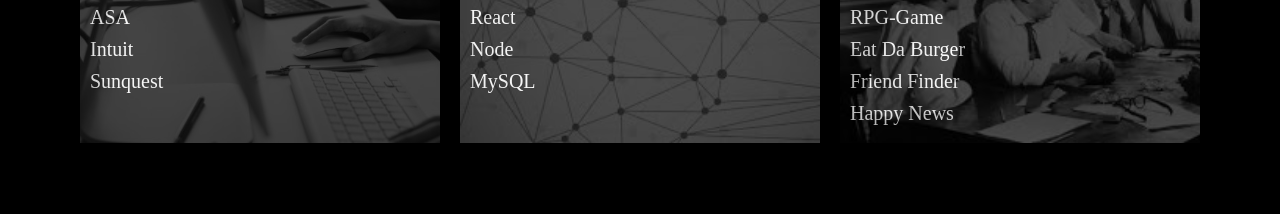
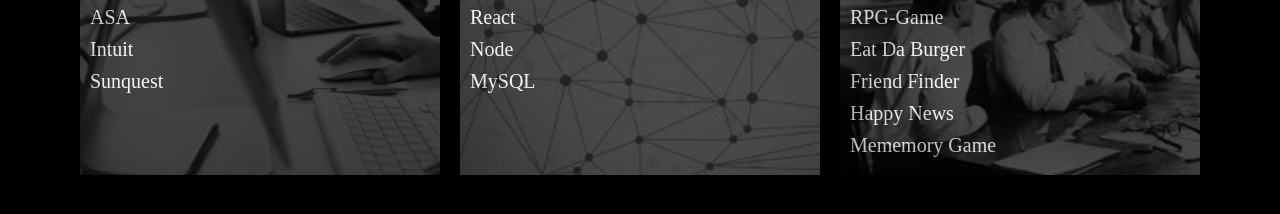
Before and after one commit to tmolla/Portfolio, a plain HTML site: page index.html in a window 1280 px wide. Shown: the part 802-1016 px from the top of the page. Drawn offline with nearby package versions, Linux system fonts and the light colour scheme; a web font is replaced by a local one.

Commit message:
added project Memory Game to the list

```diff
--- a/index.html
+++ b/index.html
@@ -60,6 +60,7 @@
                         <a href="https://powerful-woodland-22827.herokuapp.com/" target="_blank"><h5>Eat Da Burger</h5></a>
                         <a href="https://secure-everglades-75450.herokuapp.com/" target="_blank"><h5>Friend Finder</h5></a>
                         <a href="https://fizzymo.github.io/Number-1-Team/" target="_blank"><h5>Happy News</h5></a>
+                        <a href="https://tmolla.github.io/mem-game/" target="_blank"><h5>Mememory Game</h5></a>
                     </div>
                 </div>
             </div>
```
Also changed, not shown: 1 other file.
